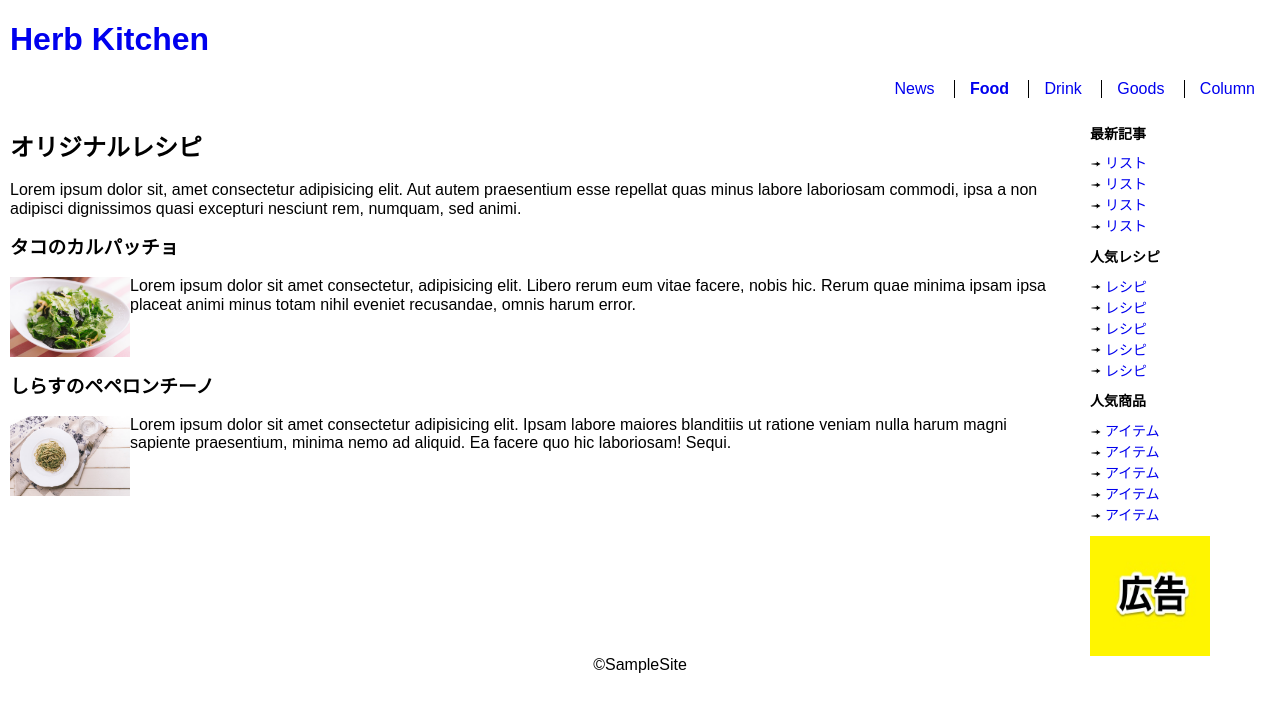
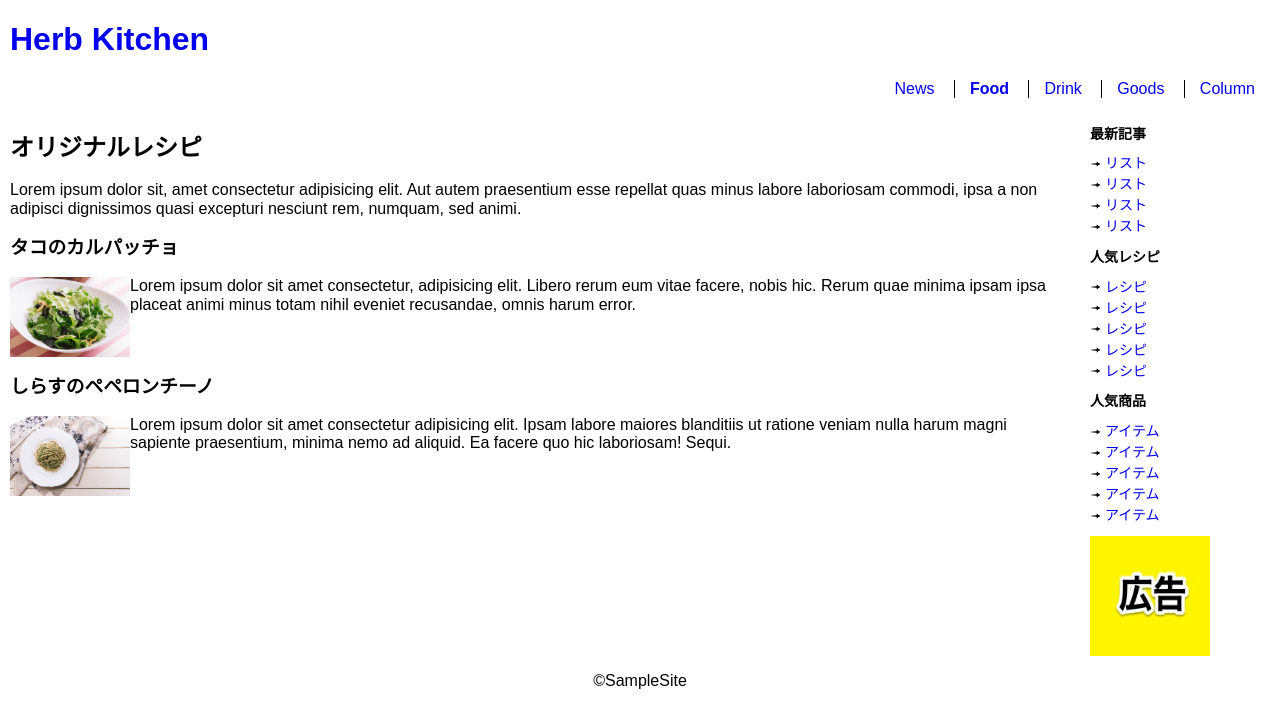
Before and after one commit to gitbike/HTML-fixed-sidebar-2-column-layout, a plain HTML site: page index.html in a window 1280 px wide. Drawn offline with Linux system fonts and the light colour scheme.

Commit message:
floatした子要素の高さを出すため、wrapper:afterにclearfix追加

```diff
--- a/index.html
+++ b/index.html
@@ -9,7 +9,7 @@
 </head>
 <body>
 
-  <div class="wrapper">
+  <div class="wrapper clearfix">
 
     <header class="header">
       <h1 class="site-title"><a href="/">Herb Kitchen</a></h1>
```
